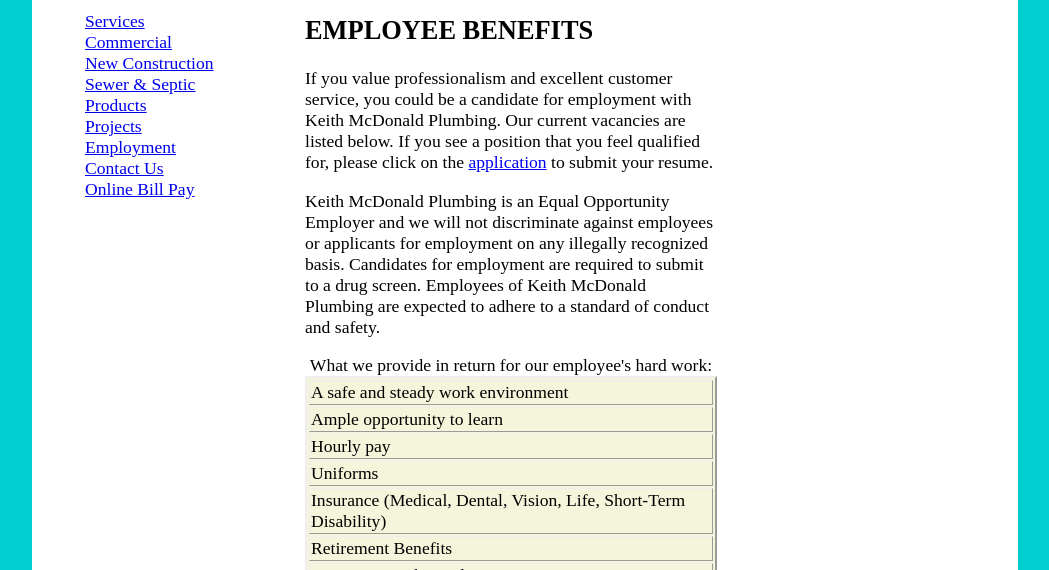
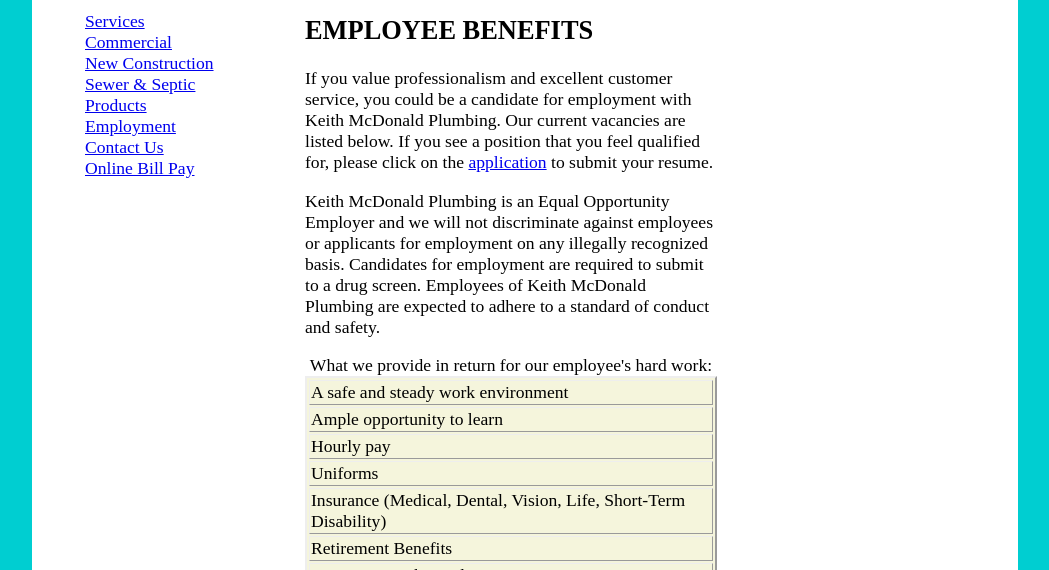
Before and after one commit to mellyons/schoolproject, a plain HTML site: page files/employment/benefits.htm in a window 1280 px wide. Shown: the part 230-800 px from the top of the page, without its empty margins (115-1164 px from the left). Drawn offline with Linux system fonts and the light colour scheme.

Commit message:
Update benefits.htm

```diff
--- a/files/employment/benefits.htm
+++ b/files/employment/benefits.htm
@@ -33,7 +33,6 @@
 					<li><a href="../commercial/new-construction.htm">New Construction</a></li>
 					<li><a href="../services/sewer-septic.htm">Sewer &amp; Septic</a></li>
 					<li><a href="../commercial/products.htm">Products</a></li>
-					<li><a href="../commercial/projects.htm">Projects</a></li>
 					<li><a href="../employment/index.htm">Employment</a></li>
 					<li><a href="../about/contact-us.htm">Contact Us</a></li>
 					<li><a href="../commercial/online-bill-pay.htm">Online Bill Pay</a></li>
```
